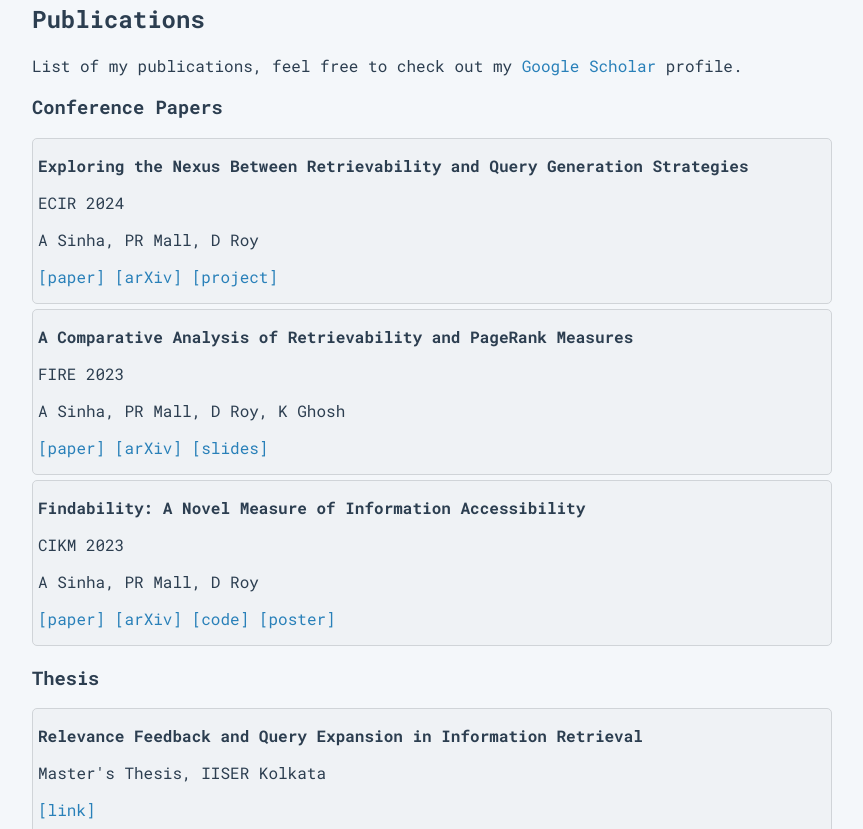
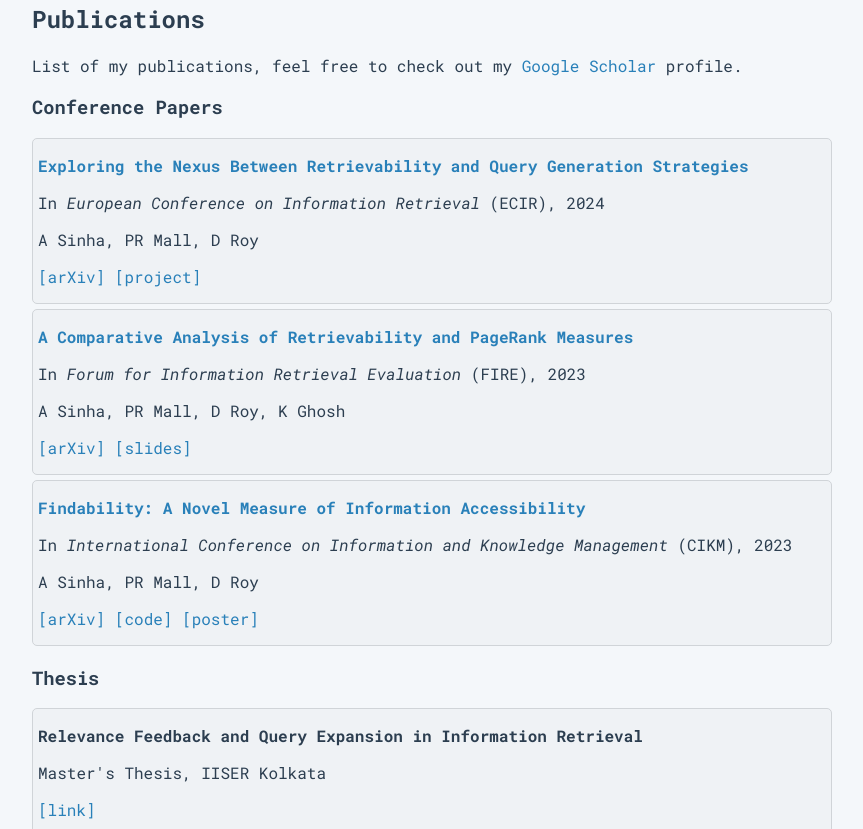
Before and after one commit to mallpriyanshu/mallpriyanshu.github.io, a plain HTML site: page index.html in a window 1280 px wide. Shown: the part 682-1511 px from the top of the page, without its empty margins (208-1071 px from the left). Drawn offline with Linux system fonts and the light colour scheme.

Commit message:
minor changes

```diff
--- a/index.html
+++ b/index.html
@@ -25,7 +25,7 @@
         }
 
         body {
-            font-family: 'Roboto Mono', monospace;
+            font-family:  'Roboto Mono', monospace;
             background-color: var(--bg-color);
             color: var(--text-color);
             transition: background-color 0.3s ease, color 0.3s ease;
@@ -109,11 +109,11 @@
 
         <div class="papers">
             <!-- <p>[2024]</p> -->
-            <p><b>Exploring the Nexus Between Retrievability and Query Generation Strategies</b></p>
-            <p>ECIR 2024</p>
+            <p><a href="https://doi.org/10.1007/978-3-031-56066-8_16"><b>Exploring the Nexus Between Retrievability and Query Generation Strategies</b></a></p>
+            <p>In <I>European Conference on Information Retrieval</I> (ECIR), 2024</p>
             <p>A Sinha, PR Mall, D Roy</p>
             <p>
-                <a href="https://doi.org/10.1007/978-3-031-56066-8_16">[paper]</a>
+                <!-- <a href="https://doi.org/10.1007/978-3-031-56066-8_16">[paper]</a> -->
                 <a href="https://arxiv.org/abs/2404.09473">[arXiv]</a>
                 <a href="https://mallpriyanshu.github.io/retrievability-survey/ecir2024/">[project]</a>
             </p>
@@ -121,11 +121,11 @@
 
         <div class="papers">
             <!-- <p>[2023]</p> -->
-            <p><b>A Comparative Analysis of Retrievability and PageRank Measures</b></p>
-            <p>FIRE 2023</p>
+            <p><a href="https://dl.acm.org/doi/10.1145/3632754.3632760"><b>A Comparative Analysis of Retrievability and PageRank Measures</b></a></p>
+            <p>In <I>Forum for Information Retrieval Evaluation</I> (FIRE), 2023</p>
             <p>A Sinha, PR Mall, D Roy, K Ghosh</p>
             <p>
-                <a href="https://doi.org/10.1145/3632754.3632760">[paper]</a>
+                <!-- <a href="https://doi.org/10.1145/3632754.3632760">[paper]</a>   -->
                 <a href="https://arxiv.org/abs/2311.10348">[arXiv]</a>
                 <a href="https://docs.google.com/presentation/d/1eam2InlmoNCnkOV8Z1W4GAIy3lom1IjxRqpQoZe2hRU/edit?usp=sharing">[slides]</a>
             </p>
@@ -133,11 +133,11 @@
 
         <div class="papers">
             <!-- <p>[2023]</p> -->
-            <p><b>Findability: A Novel Measure of Information Accessibility</b></p>
-            <p>CIKM 2023</p>
+            <p><a href="https://dl.acm.org/doi/10.1145/3583780.3615256"><b>Findability: A Novel Measure of Information Accessibility</b></a></p>
+            <p>In <I>International Conference on Information and Knowledge Management</I> (CIKM), 2023</p>
             <p>A Sinha, PR Mall, D Roy</p>
             <p>
-                <a href="https://dl.acm.org/doi/10.1145/3583780.3615256">[paper]</a>
+                <!-- <a href="https://dl.acm.org/doi/10.1145/3583780.3615256">[paper]</a> -->
                 <a href="https://arxiv.org/abs/2310.09508">[arXiv]</a>
                 <a href="https://github.com/mallpriyanshu/findability">[code]</a>
                 <a href="https://github.com/mallpriyanshu/findability/blob/main/poster/CIKM2023_poster.pdf">[poster]</a>
```
